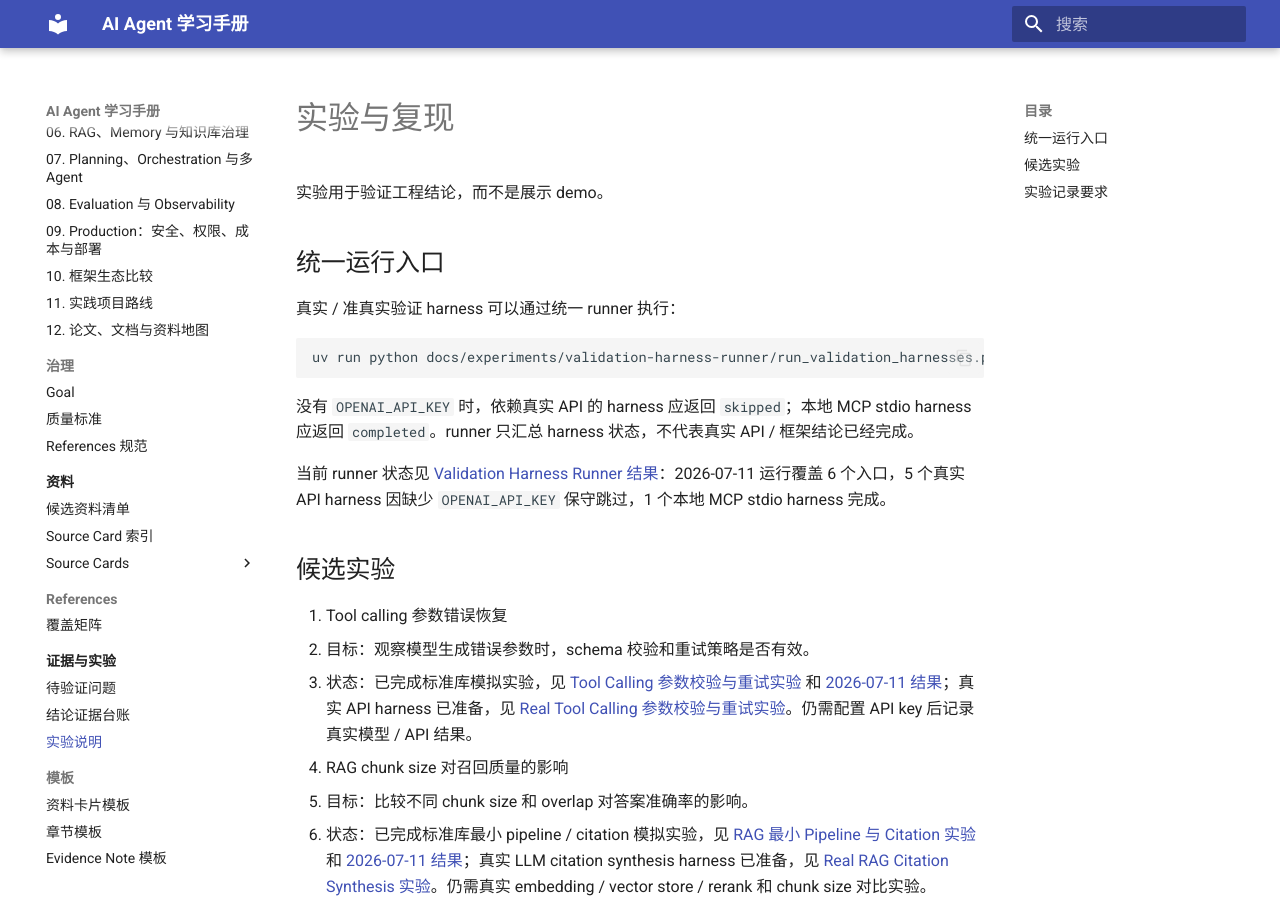
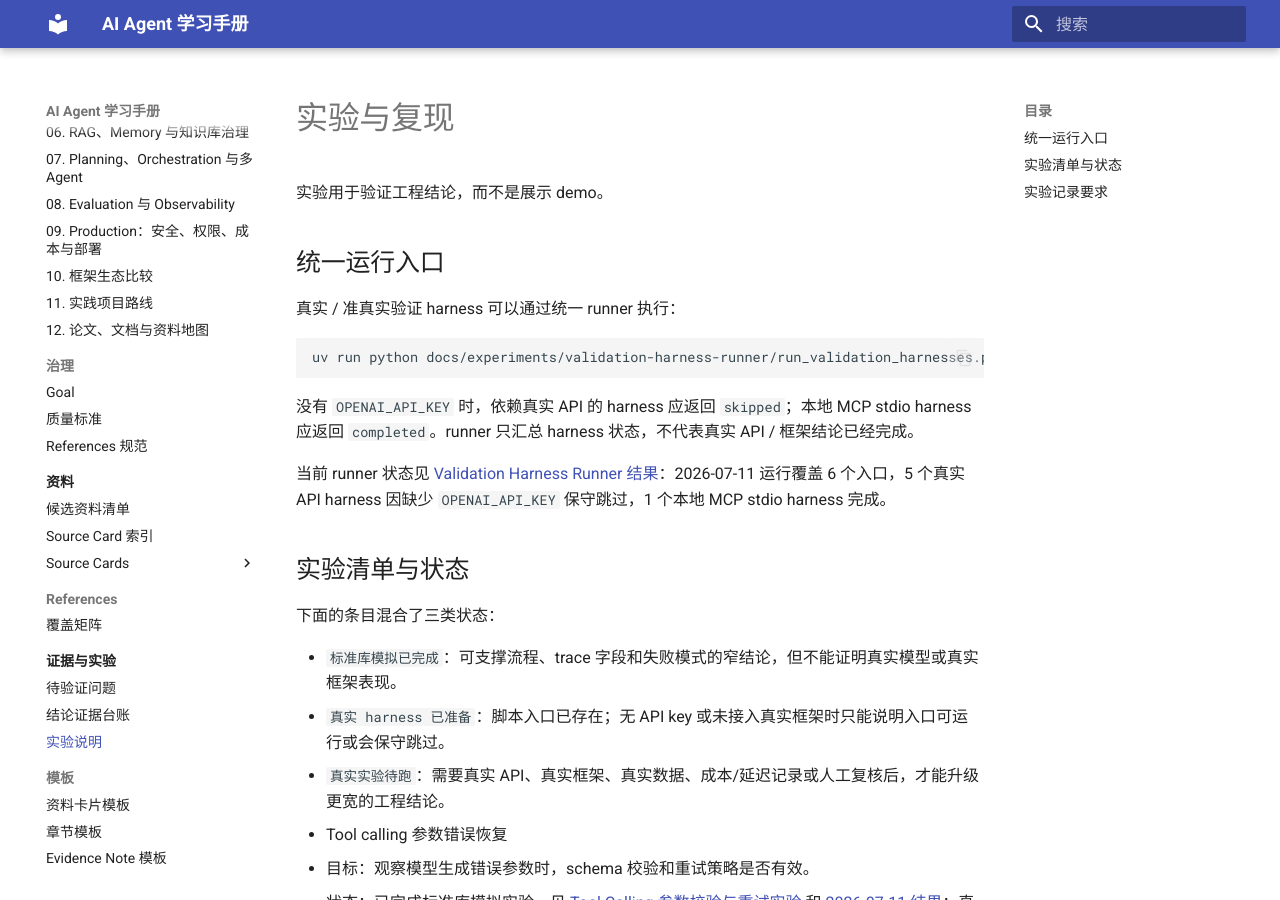
Before and after one commit to AmazingCaddy/readings-ai-agent, an MkDocs documentation site: the page built from docs/experiments/README.md, in a window 1280 px wide and 900 px high. Built offline with MkDocs 1.6.1 and Material for MkDocs 9.7.7, drawn with Linux system fonts in a browser that asks for light colours.

Commit message:
Clarify experiment status labels

```diff
--- a/docs/experiments/README.md
+++ b/docs/experiments/README.md
@@ -14,7 +14,13 @@ uv run python docs/experiments/validation-harness-runner/run_validation_harnesse
 
 当前 runner 状态见 [Validation Harness Runner 结果](validation-harness-runner/results-2026-07-11.md)：2026-07-11 运行覆盖 6 个入口，5 个真实 API harness 因缺少 `OPENAI_API_KEY` 保守跳过，1 个本地 MCP stdio harness 完成。
 
-## 候选实验
+## 实验清单与状态
+
+下面的条目混合了三类状态：
+
+- `标准库模拟已完成`：可支撑流程、trace 字段和失败模式的窄结论，但不能证明真实模型或真实框架表现。
+- `真实 harness 已准备`：脚本入口已存在；无 API key 或未接入真实框架时只能说明入口可运行或会保守跳过。
+- `真实实验待跑`：需要真实 API、真实框架、真实数据、成本/延迟记录或人工复核后，才能升级更宽的工程结论。
 
 1. Tool calling 参数错误恢复
    - 目标：观察模型生成错误参数时，schema 校验和重试策略是否有效。
```
Also changed, not shown: docs/chapters/12-source-map.md (+1 -0 lines), docs/local/summaries/2026-07-11-ai-agent-handbook.md (+3 -2 lines).
